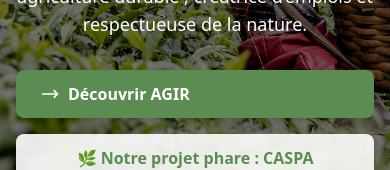
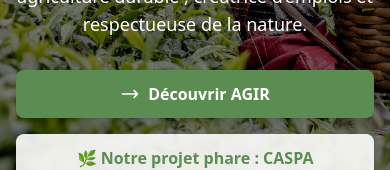
Before and after one commit to jackmangosa1/AAPLAH, a Next.js app: page / in a window 390 px wide. Shown: the part 322-492 px from the top of the page. Built offline with nearby package versions, Linux system fonts and the light colour scheme; no server answers; the database is empty.

Commit message:
Make hero and CTA buttons responsive

```diff
--- a/app/components/CallToAction.tsx
+++ b/app/components/CallToAction.tsx
@@ -114,7 +114,7 @@ const CallToAction = () => {
             }}
             whileTap={{ scale: 0.95 }}
             onClick={() => router.push("/#contacts")}
-            className="bg-white text-gray-900 font-bold px-7 py-4 rounded-lg shadow-md max-w-full w-[18rem] relative overflow-hidden"
+            className="bg-white text-gray-900 font-bold px-7 py-4 rounded-lg shadow-md max-w-full w-[18rem] relative overflow-hidden flex items-center justify-center"
           >
             <motion.div
               initial={{ x: "-100%" }}
--- a/app/components/Hero.tsx
+++ b/app/components/Hero.tsx
@@ -55,7 +55,7 @@ const Hero = () => {
         >
           <button
             onClick={() => router.push("/#about")}
-            className="flex items-center gap-2 bg-green hover:bg-green-600 transition-colors px-6 py-3 rounded-lg font-semibold text-white shadow-md hover:shadow-lg"
+            className="flex items-center justify-center gap-2 bg-green hover:bg-green-600 transition-colors px-6 py-3 rounded-lg font-semibold text-white shadow-md hover:shadow-lg"
           >
             <HiOutlineArrowNarrowRight className="w-5 h-5" />
             Découvrir AGIR
```
